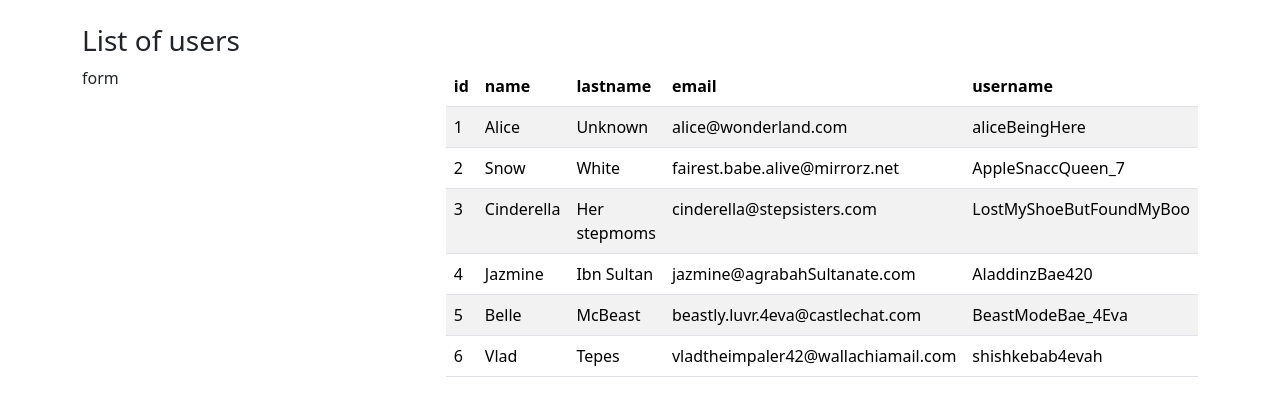
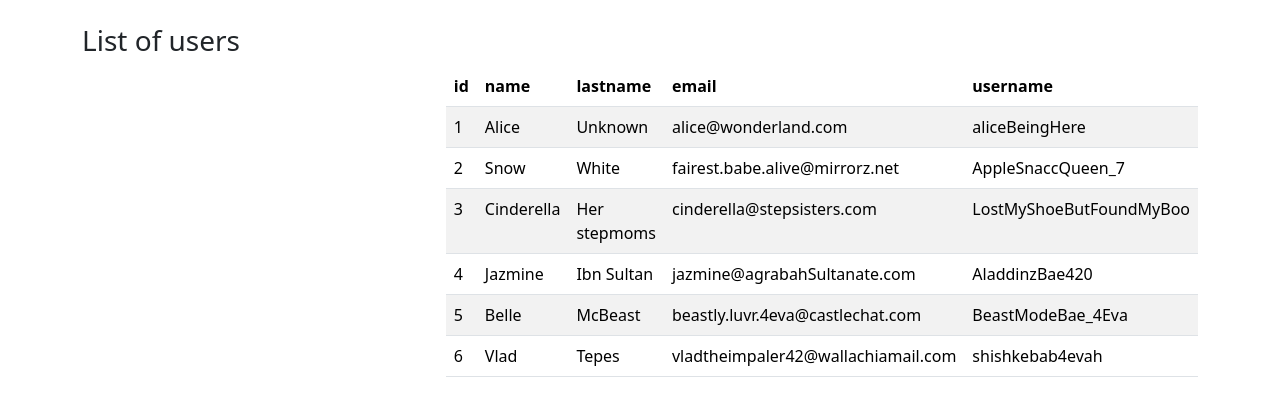
Before and after one commit to SerBro42/5-user-app, an Angular app: page / in a window 1280 px wide. Shown: the top 416 px of the page. Built offline with nearby package versions, Linux system fonts and the light colour scheme.

Commit message:
Basic Form component

```diff
--- /dev/null
+++ b/src/app/components/form-user/form-user.html
@@ -0,0 +1,2 @@
+
+<form (ngSubmit)="onSubmit()"></form>
--- /dev/null
+++ b/src/app/components/form-user/form-user.ts
@@ -0,0 +1,26 @@
+import { Component, EventEmitter, Output } from '@angular/core';
+import { FormsModule } from '@angular/forms';
+import { User } from '../../models/user';
+
+@Component({
+  selector: 'form-user',
+  imports: [FormsModule],
+  templateUrl: './form-user.html'
+})
+export class FormUserComponent {
+
+  //A generic user for the form. See constructor for more details.
+  user: User;
+
+  //This info will be sent from child to parent component, hence we use @Output.
+  @Output() newUserEventEmitter: EventEmitter<User> = new EventEmitter();
+
+  constructor() {
+    this.user = new User();
+  }
+
+  onSubmit(): void {
+    this.newUserEventEmitter.emit(this.user);
+    console.log(this.user);
+  }
+}
--- a/src/app/components/user-app.html
+++ b/src/app/components/user-app.html
@@ -2,7 +2,7 @@
   <h3> {{ title }} </h3>
   <div class="row">
     <div class="col">
-      form
+      <form-user (newUserEventEmitter)="addUser($event)"/>
     </div>
     <div class="col">
       <user [users]="users" />
--- a/src/app/components/user-app.ts
+++ b/src/app/components/user-app.ts
@@ -2,10 +2,11 @@ import { Component, OnInit } from '@angular/core';
 import { User } from '../models/user';
 import { UserService } from '../services/user';
 import { UserComponent } from './user/user';
+import { FormUserComponent } from './form-user/form-user';
 
 @Component({
   selector: 'user-app',
-  imports: [UserComponent],
+  imports: [UserComponent, FormUserComponent],
   templateUrl: './user-app.html'
 })
 export class UserAppComponent implements OnInit{
@@ -20,4 +21,9 @@ export class UserAppComponent implements OnInit{
   ngOnInit(): void {
     this.service.findAll().subscribe( users => this.users = users );
   }
+
+  //We add to the existing users array the new user that we pass in
+  addUser(user: User) {
+    this.users = [... this.users, {... user}];
+  }
 }
```
